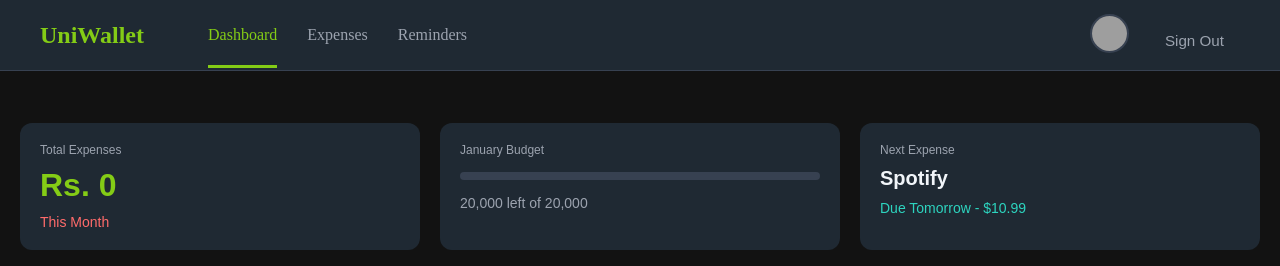
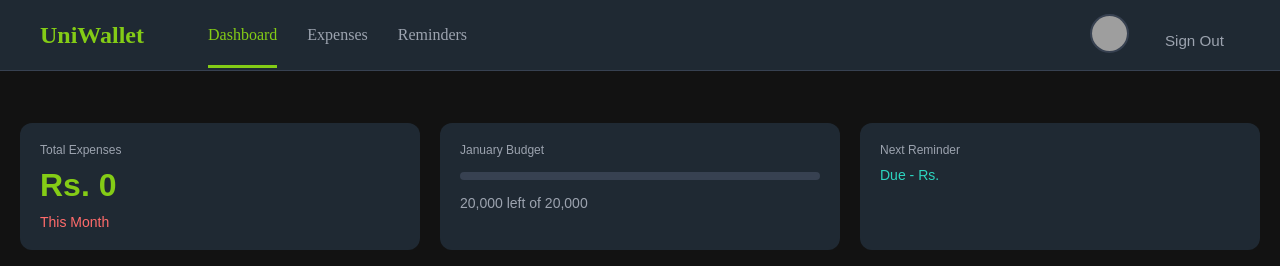
Before and after one commit to yasithbuddhima/UniWallet, a React (Create React App) app in the folder frontend/: page /dashboard in a window 1280 px wide. Shown: the top 266 px of the page. Built offline with nearby package versions, Linux system fonts and the light colour scheme; no server answers; grey boxes are pictures that could not be loaded.

Commit message:
feat: Implement Reminders on Dashboard
Show next reminder on dashboard
Implement a method to get the reletive date[I
Update reminder Provider =>
	Update status on retrieving the data from db
	Method to get Next reminder

```diff
--- a/frontend/src/Components/AddReminder.jsx
+++ b/frontend/src/Components/AddReminder.jsx
@@ -7,7 +7,7 @@ const AddReminder = ({ isOpen, onClose, onComplete }) => {
   const [formData, setFormData] = useState({
     name: "",
     value: "",
-    due: "",
+    dueDate: "",
     icon: "🎵",
   });
 
--- a/frontend/src/Pages/DashBoard/Dasboard.jsx
+++ b/frontend/src/Pages/DashBoard/Dasboard.jsx
@@ -3,9 +3,14 @@ import styles from "./Dashboard.module.css";
 import { useExpenses } from "../../context/ExpenseContext";
 import { motion } from "motion/react";
 import { useNavigate } from "react-router-dom";
+import { useReminders } from "../../context/ReminderContext";
 
 const DashBoard = () => {
   const navigate = useNavigate();
+
+  const { reminders, getNextReminder } = useReminders();
+  const nextReminder = getNextReminder();
+  const nextReminderDate = getRelativeDate(nextReminder?.dueDate);
 
   const { expenses, getTotalExpenseInMonth } = useExpenses();
   const displayedExpenses = expenses.slice(0, 5);
@@ -15,6 +20,7 @@ const DashBoard = () => {
   const budget = 20000;
 
   const percentage = Math.min((totalExpense / budget) * 100, 100);
+
   return (
     <div className={styles.dashboard}>
       <div className={styles.cards}>
@@ -50,9 +56,17 @@ const DashBoard = () => {
         </div>
 
         <div className={styles.card}>
-          <label>Next Expense</label>
-          <h3>Spotify</h3>
-          <p className={styles.warning}>Due Tomorrow - $10.99</p>
+          <label>Next Reminder</label>
+          <h3> {nextReminder?.name}</h3>
+          <p
+            className={
+              nextReminder?.status === "overdue"
+                ? styles.negative
+                : styles.warning
+            }
+          >
+            Due {nextReminderDate} - Rs. {nextReminder?.value}
+          </p>
         </div>
       </div>
 
@@ -106,4 +120,35 @@ const DashBoard = () => {
   );
 };
 
+const getRelativeDate = (dateString) => {
+  if (!dateString) return "";
+
+  const targetDate = new Date(dateString);
+  targetDate.setHours(0, 0, 0, 0);
+
+  const today = new Date();
+  today.setHours(0, 0, 0, 0);
+
+  const yesterday = new Date(today);
+  yesterday.setDate(today.getDate() - 1);
+
+  const tomorrow = new Date(today);
+  tomorrow.setDate(today.getDate() + 1);
+
+  const diffTime = targetDate.getTime() - today.getTime();
+
+  if (targetDate.getTime() === today.getTime()) {
+    return "Today";
+  } else if (targetDate.getTime() === yesterday.getTime()) {
+    return "Yesterday";
+  } else if (targetDate.getTime() === tomorrow.getTime()) {
+    return "Tomorrow";
+  } else {
+    return targetDate.toLocaleDateString("en-US", {
+      month: "short",
+      day: "numeric",
+    });
+  }
+};
+
 export default DashBoard;
--- a/frontend/src/context/ReminderContext.js
+++ b/frontend/src/context/ReminderContext.js
@@ -22,7 +22,24 @@ export const ReminderProvider = ({ children }) => {
 
       const token = await user.getIdToken();
       const data = await getAllReminders(token);
-      setReminders(data);
+
+      const today = new Date();
+      today.setHours(0, 0, 0, 0);
+
+      const processedData = data.map((reminder) => {
+        const dueDate = new Date(reminder.dueDate);
+        let status = "upcoming";
+
+        if (reminder.paidOn) {
+          status = "paid";
+        } else if (dueDate < today) {
+          status = "overdue";
+        }
+
+        return { ...reminder, status };
+      });
+
+      setReminders(processedData);
     });
 
     return () => unsub();
@@ -50,8 +67,23 @@ export const ReminderProvider = ({ children }) => {
     setReminders((prev) => prev.filter((item) => item.id !== reminderId));
   };
 
+  const getNextReminder = () => {
+    const activeReminders = reminders
+      .filter((r) => {
+        if (r.paidOn) return false;
+        return true;
+      })
+      .sort((a, b) => {
+        return new Date(a.date) - new Date(b.date);
+      });
+
+    return activeReminders[0];
+  };
+
   return (
-    <ReminderContext.Provider value={{ reminders, create, update, deleteIt }}>
+    <ReminderContext.Provider
+      value={{ reminders, create, update, deleteIt, getNextReminder }}
+    >
       {children}
     </ReminderContext.Provider>
   );
```
